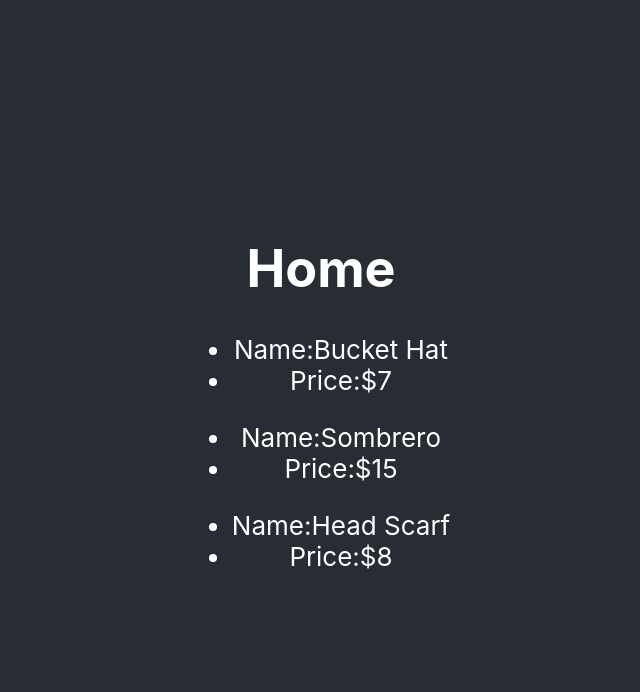
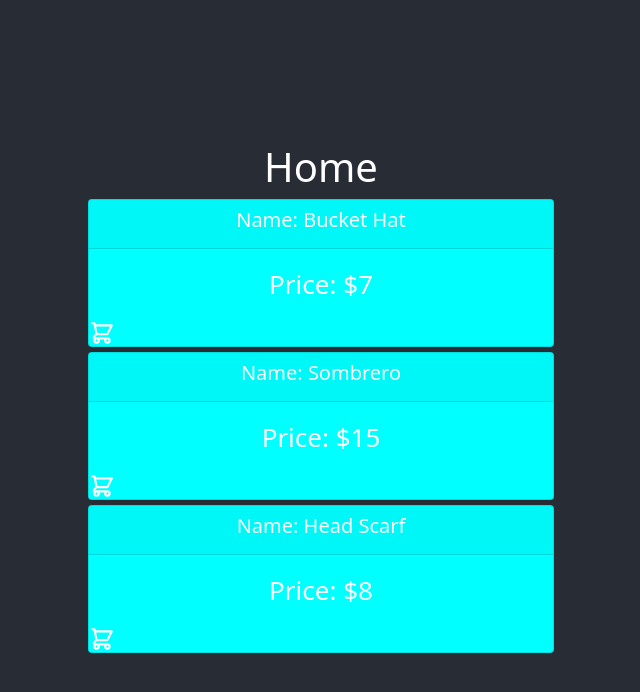
Before and after one commit to pannelltyler91/parkers_clothes, a React (Create React App) app: page / in a window 1280 px wide. Shown: the top 692 px of the page, without its empty margins (319-959 px from the left). Built offline with nearby package versions, Linux system fonts and the light colour scheme.

Commit message:
added some stuff

```diff
--- a/src/components/Home.js
+++ b/src/components/Home.js
@@ -1,21 +1,37 @@
 import React from 'react'
-import {useSelector} from 'react-redux'
+import { useSelector } from 'react-redux'
+import Container from "react-bootstrap/Container"
+import Card from "react-bootstrap/Card"
+import { HiOutlineShoppingCart } from "react-icons/hi"
+import { useDispatch } from 'react-redux'
+import { addToCart } from '../features/cart'
 
-function Home () {
+function Home() {
 
-    const inventory = useSelector((state)=> state.inventory.inventory)
-    return(
-        <div>
+    const inventory = useSelector((state) => state.inventory.inventory);
+    const dispatch = useDispatch();
+    const cart = useSelector((state) => state.cart.cart)
+    return (
+        <Container style={{ width: '500px' }}>
             <h1>Home</h1>
-            {inventory.map((item) =>{
-                return(
-                <ul key={item.id}>
-                    <li>Name:{item.name}</li>
-                    <li>Price:${item.price}</li>
-                </ul>
+            {inventory.map((item) => {
+                return (
+                    <Card style={{ backgroundColor: 'cyan', margin: '5px' }} key={item.id}>
+
+                        <Card.Header>
+                            <Card.Title>Name: {item.name}</Card.Title>
+                        </Card.Header>
+
+                        <Card.Body>
+                            <Card.Text>Price: ${item.price}</Card.Text>
+                        </Card.Body>
+
+                        <HiOutlineShoppingCart onClick={() => { dispatch(addToCart({ name: item.name, price: item.price, quantity: item.quantity + 1 })) }} />
+                    </Card>
                 )
+                console.log(cart)
             })}
-        </div>
+        </Container>
     )
 }
 
--- a/src/features/cart.js
+++ b/src/features/cart.js
@@ -1,23 +1,35 @@
-import {createSlice} from '@reduxjs/toolkit'
+import { createSlice } from '@reduxjs/toolkit'
 
 export const cartSlice = createSlice({
-    name:'cart',
-    initialState:{cart:[],cartCount:0,total:0},
-    reducers:{
-        addToCart:(state,action) =>{
+    name: 'cart',
+    initialState: { cart: [], cartCount: 0, total: 0 },
+    reducers: {
+        addToCart: (state, action) => {
+            console.log(action.payload )
+            let existingItem = state.cart.find((item) => item.name === action.payload.name)
+
+            existingItem ?
+                existingItem.quantity += 1
+                :
+
+                state.cart = [...state.cart, action.payload]
+            state.total = state.total += action.payload.price
+            state.cartCount = state.cartCount += 1
+
+
 
         },
-        removeFromCart:(state,action) =>{
+        removeFromCart: (state, action) => {
 
         },
-        clearCart:(state,action) =>{
+        clearCart: (state, action) => {
 
         },
-        useDiscount:(state,action) =>{
+        useDiscount: (state, action) => {
 
         }
     }
 })
 
-export const{addToCart,removeFromCart,clearCart,useDiscount} = cartSlice.actions;
+export const { addToCart, removeFromCart, clearCart, useDiscount } = cartSlice.actions;
 export default cartSlice.reducer;
--- a/src/index.js
+++ b/src/index.js
@@ -7,6 +7,7 @@ import {configureStore} from '@reduxjs/toolkit'
 import cartReducer from './features/cart'
 import inventoryReducer from './features/inventory'
 import reportWebVitals from './reportWebVitals';
+import 'bootstrap/dist/css/bootstrap.min.css';
 
 const store = configureStore({
   reducer:{
```
